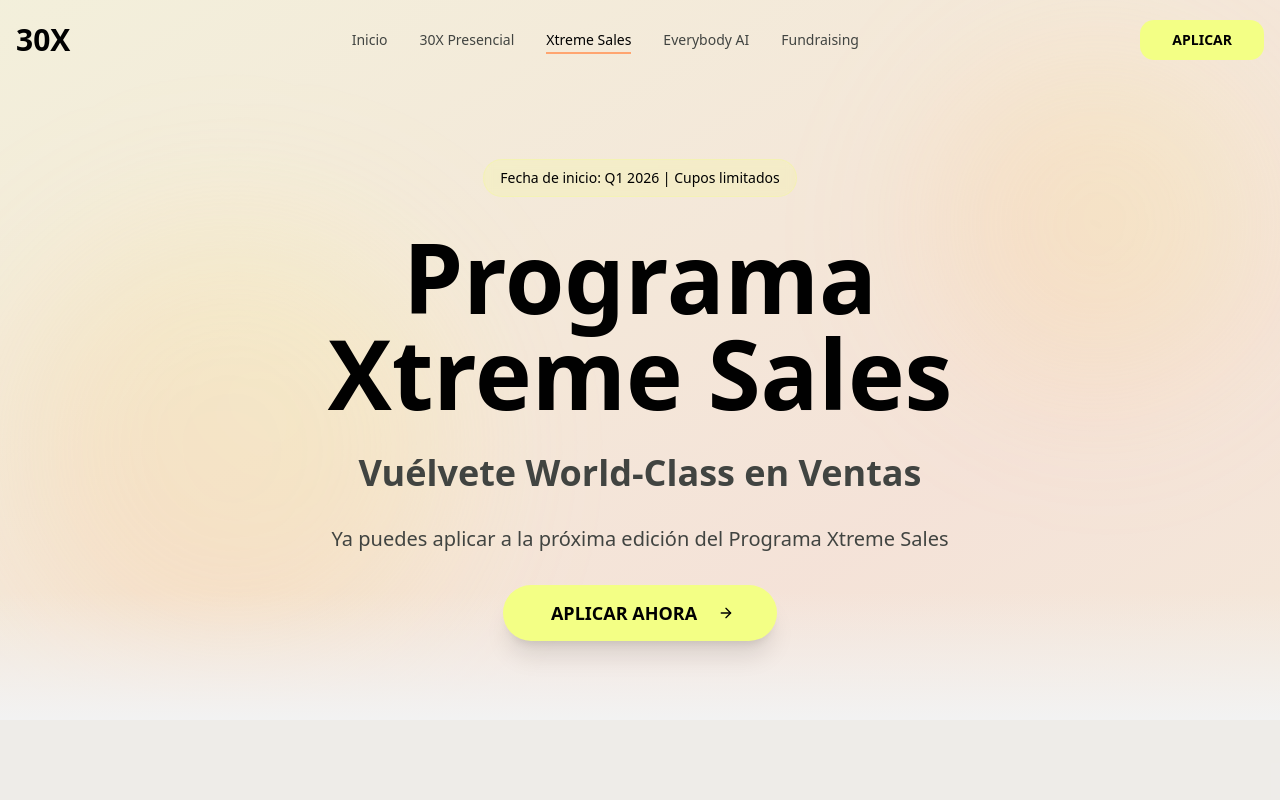
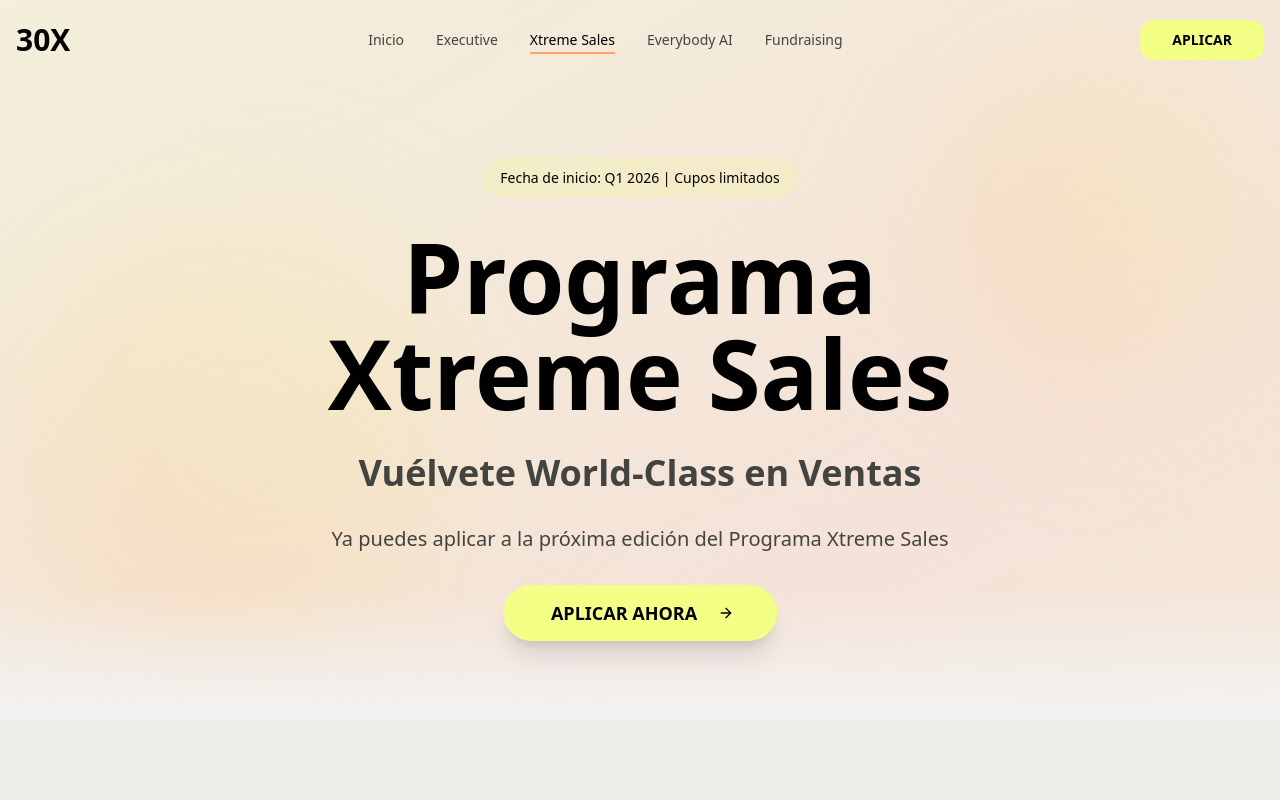
Before and after one commit to jclopezsDS/30x-platform, a React (Vite) app: page /xtreme-sales in a window 1280 px wide. Shown: the top 800 px of the page. Built offline with nearby package versions, Linux system fonts and the light colour scheme; the HTML template or start-up script is replaced by a standard one.

Commit message:
Rename 30X Presencial to Executive and update route to /executive

```diff
--- a/src/App.tsx
+++ b/src/App.tsx
@@ -25,7 +25,7 @@ const App = () => (
           <main className="flex-1">
             <Routes>
               <Route path="/" element={<Home />} />
-              <Route path="/30x" element={<ThirtyX />} />
+              <Route path="/executive" element={<ThirtyX />} />
               <Route path="/xtreme-sales" element={<XtremeSales />} />
               <Route path="/everybody-ai" element={<EverybodyAI />} />
               <Route path="/fundraising" element={<Fundraising />} />
--- a/src/components/Navigation.tsx
+++ b/src/components/Navigation.tsx
@@ -19,7 +19,7 @@ const Navigation = () => {
 
   const navLinks = [
     { name: "Inicio", path: "/" },
-    { name: "30X Presencial", path: "/30x" },
+    { name: "Executive", path: "/executive" },
     { name: "Xtreme Sales", path: "/xtreme-sales" },
     { name: "Everybody AI", path: "/everybody-ai" },
     { name: "Fundraising", path: "/fundraising" },
@@ -27,7 +27,7 @@ const Navigation = () => {
 
   const getApplyLink = () => {
     switch (location.pathname) {
-      case "/30x":
+      case "/executive":
         return "https://form.typeform.com/to/wZuIIvZt?from=landing&typeform-source=www.30x.org";
       case "/xtreme-sales":
         return "https://form.typeform.com/to/ceCF7E1a?from=landing&typeform-source=www.30x.org";
--- a/src/pages/Home.tsx
+++ b/src/pages/Home.tsx
@@ -9,10 +9,10 @@ const Home = () => {
   const programs = [
     {
       icon: Target,
-      title: "30X Presencial",
+      title: "Executive",
       description: "Programa Ejecutivo Presencial",
       details: "3 días presenciales | Noviembre 2025",
-      link: "/30x",
+      link: "/executive",
       color: "text-orange-500",
     },
     {
```
